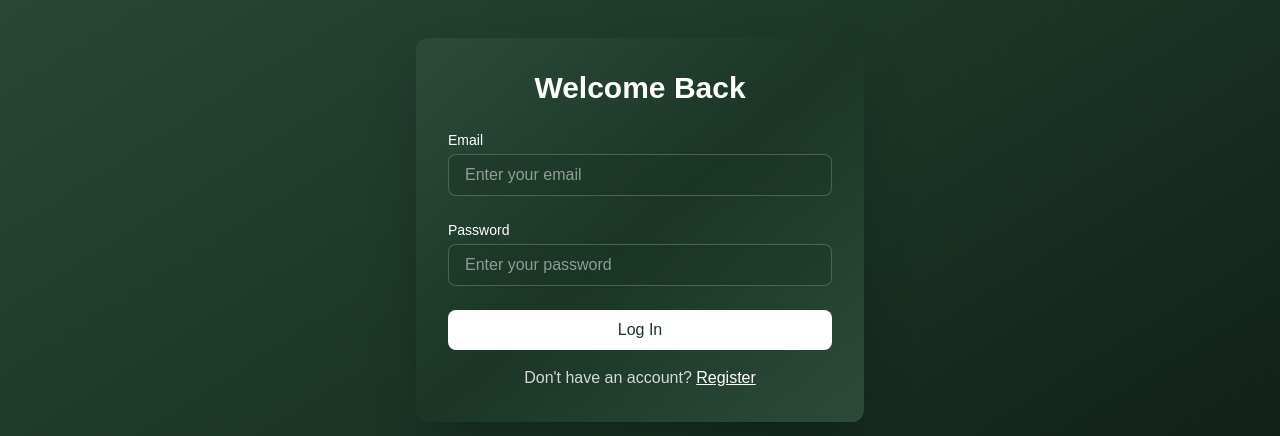
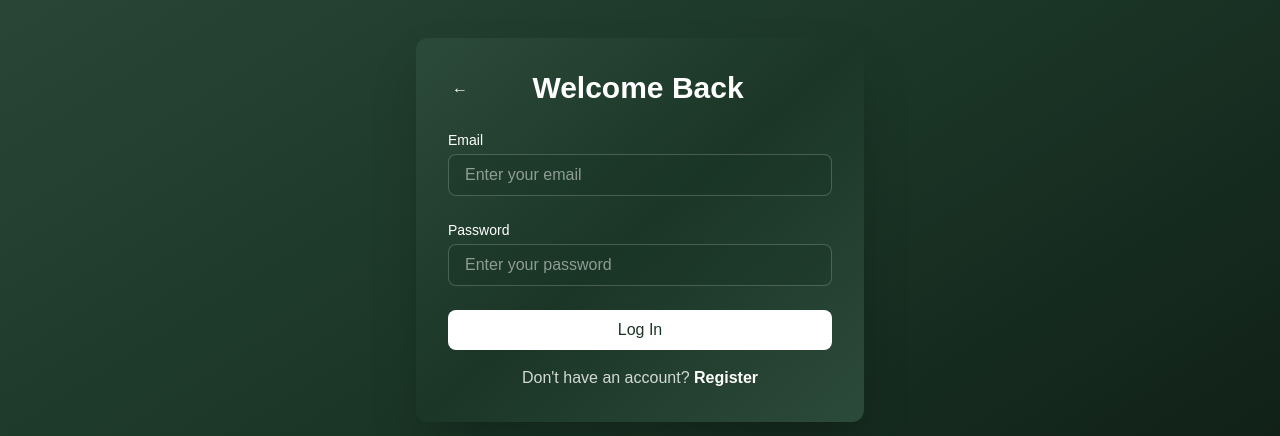
Before and after one commit to akshayanataraj/plan8, a Next.js app: page /login in a window 1280 px wide. Shown: the part 170-606 px from the top of the page. Built offline with nearby package versions, Linux system fonts and the light colour scheme.

Commit message:
some ui changes

```diff
--- a/src/app/login/page.tsx
+++ b/src/app/login/page.tsx
@@ -15,7 +15,13 @@ export default function LoginPage() {
   return (
     <div className="min-h-screen bg-gradient-to-br from-[#2C4A3A] via-[#1B3627] to-[#0E1B14] flex items-center justify-center px-4">
       <div className="bg-gradient-to-br from-[#2C4A3A] via-[#1B3627] to-[#2C4A3A] rounded-xl shadow-2xl p-8 w-full max-w-md text-white backdrop-blur-sm bg-opacity-90">
-        <h2 className="text-3xl font-bold mb-6 text-center">Welcome Back</h2>
+        <div className="flex items-center mb-6">
+          <Link href="/" className="flex items-center justify-center mr-4 p-1 rounded transition-all duration-200 transform hover:scale-125">
+            ←
+          </Link>
+          <h2 className="text-3xl font-bold text-center flex-1">Welcome Back</h2>
+          <span className="w-8 mr-3" aria-hidden="true"></span>
+        </div>
         <form onSubmit={handleSubmit} className="space-y-6">
           <div>
             <label htmlFor="email" className="block text-sm font-medium mb-1">
@@ -54,7 +60,7 @@ export default function LoginPage() {
         </form>
         <p className="mt-4 text-center text-white/80">
           Don't have an account?{' '}
-          <Link href="/register" className="text-white hover:text-opacity-80 underline">
+          <Link href="/register" className="text-white font-bold">
             Register
           </Link>
         </p>
--- a/src/app/page.tsx
+++ b/src/app/page.tsx
@@ -50,7 +50,7 @@ export default function Home() {
           </p>
           <div className="flex justify-center sm:justify-center">
             <button className="bg-[#070E0A] text-white px-6 sm:px-8 py-3 sm:py-4 rounded-full text-base sm:text-lg font-semibold
-              hover:bg-[#F1F8F4] hover:text-black hover:scale-105 transform transition-all duration-300
+              hover:bg-[#F1F8F4] hover:text-[#070E0A] hover:scale-105 transform transition-all duration-300
               shadow-lg hover:shadow-xl">
               <Link href="/login">
               Try it Now
@@ -93,7 +93,7 @@ export default function Home() {
               key={index}
               variants={fadeInUp}
               className="bg-gradient-to-br from-[#2C4A3A] via-[#1B3627] to-[#2C4A3A] p-6 sm:p-8 rounded-xl shadow-lg border border-[#2A4A39]
-                hover:shadow-2xl hover:scale-105 transform transition-all duration-300 cursor-pointer"
+                hover:shadow-2xl hover:scale-105 transform transition-all duration-300 cursor-pointer text-center"
             >
               <h3 className="font-semibold text-lg sm:text-xl mb-3">{feature.title}</h3>
               <p className="text-gray-300">{feature.desc}</p>
@@ -128,7 +128,7 @@ export default function Home() {
               key={index}
               variants={fadeInUp}
               className="bg-gradient-to-br from-[#2C4A3A] via-[#1B3627] to-[#2C4A3A] p-6 sm:p-8 rounded-xl shadow-lg border border-[#2A4A39]
-                hover:shadow-2xl hover:scale-105 transform transition-all duration-300 cursor-pointer"
+                hover:shadow-2xl hover:scale-105 transform transition-all duration-300 cursor-pointer text-center"
             >
               <span className="text-2xl sm:text-3xl font-bold text-white">{step.num}</span>
               <h3 className="text-lg sm:text-xl font-semibold mt-3">{step.title}</h3>
--- a/src/app/register/page.tsx
+++ b/src/app/register/page.tsx
@@ -38,7 +38,13 @@ export default function RegisterPage() {
   return (
     <div className="min-h-screen bg-gradient-to-br from-[#2C4A3A] via-[#1B3627] to-[#0E1B14] flex items-center justify-center px-4 py-8">
       <div className="bg-gradient-to-br from-[#2C4A3A] via-[#1B3627] to-[#2C4A3A] rounded-xl shadow-2xl p-8 w-full max-w-md text-white backdrop-blur-sm bg-opacity-90">
-        <h2 className="text-3xl font-bold mb-6 text-center">Create Account</h2>
+        <div className="flex items-center mb-6">
+        <Link href="/" className="flex items-center justify-center mr-4 p-1 rounded transition-all duration-200 transform hover:scale-125">
+            ←
+          </Link>
+          <h2 className="text-3xl font-bold text-center flex-1">Create Account</h2>
+          <span className="w-8 mr-3" aria-hidden="true"></span>
+        </div>
         <form onSubmit={handleSubmit} className="space-y-4">
           <div>
             <label htmlFor="email" className="block text-sm font-medium mb-1">
@@ -149,7 +155,7 @@ export default function RegisterPage() {
         </form>
         <p className="mt-4 text-center text-white/80">
           Already have an account?{' '}
-          <Link href="/login" className="text-white hover:text-opacity-80 underline">
+          <Link href="/login" className="text-white font-bold">
             Log in
           </Link>
         </p>
```
